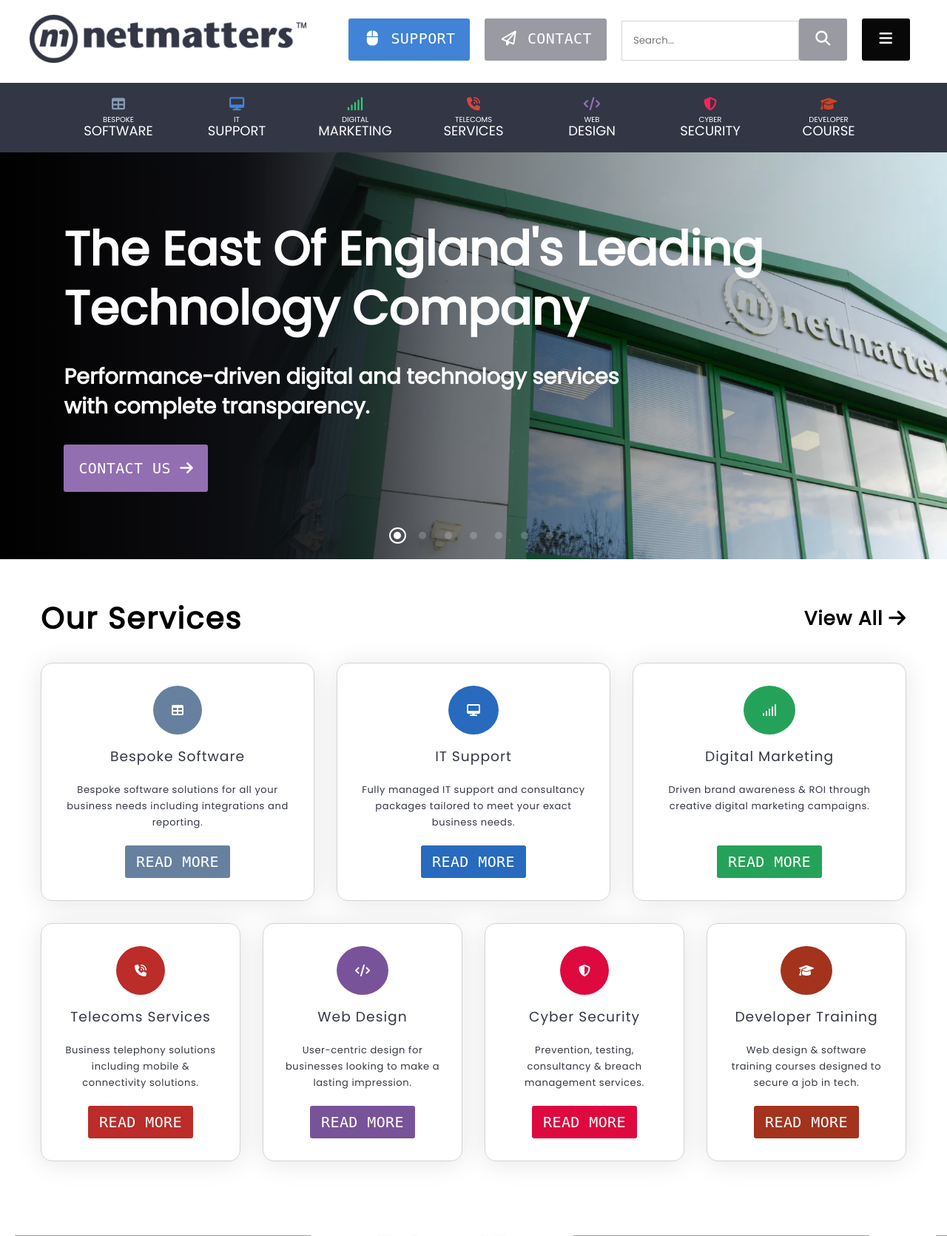
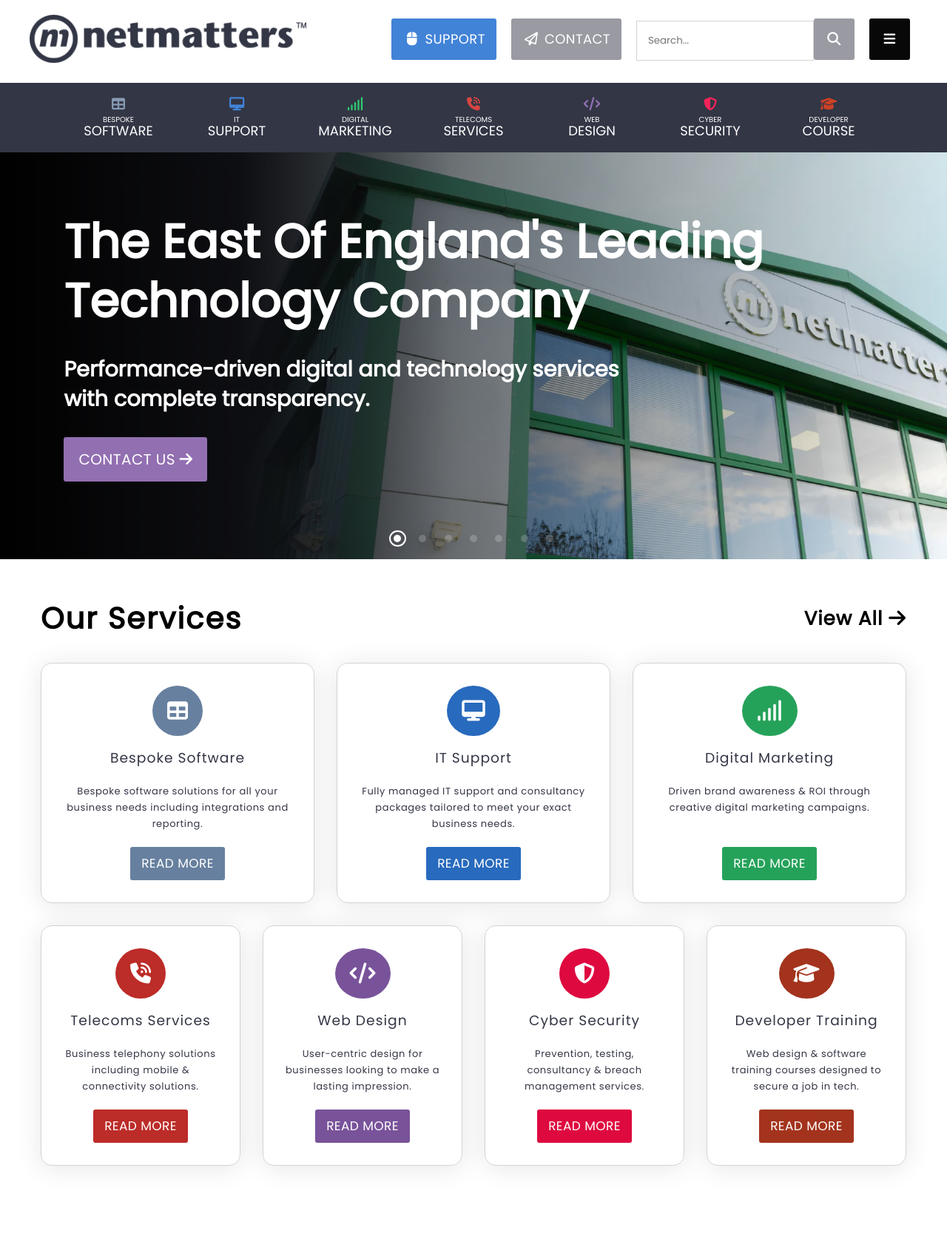
Before and after one commit to vargata/vargata.github.io, a PHP site: page / in a window 1280 px wide. Shown: the top 1671 px of the page at 74% size. Run offline with PHP 8.4, Linux system fonts and the light colour scheme; some libraries are stand-ins or nearby versions; grey boxes are pictures that could not be loaded.

Commit message:
button font fix

```diff
--- a/css/master.css
+++ b/css/master.css
@@ -2,9 +2,11 @@
   display: inline-block;
   text-transform: uppercase;
   font-family: Poppins,sans-serif;
+  padding: 5px 15px;
   letter-spacing: .4px;
+  line-height: 46px;
   font-weight: 400;
-  font: 20px monospace;
+  font-size: 18px;
   color: white;
   text-align: center;
   width: fit-content;
@@ -15,7 +17,6 @@
 .carousel_header {
   background: no-repeat center/cover url("../img/home-YLei.webp"), linear-gradient(to right, black 0%, white 100%);
   background-blend-mode: multiply;
-  position: relative;
   height: 550px;
   display: table-cell;
   vertical-align: middle;
@@ -24,8 +25,7 @@
 .carousel_header .carousel_buttons {
   width: 100%;
   display: block;
-  position: absolute;
-  bottom: 20px;
+  bottom: 40px;
   text-align: center;
 }
 
@@ -69,7 +69,9 @@
 }
 
 .carousel_content_container .contact_button {
-  padding: 20px;
+  padding: 5px 20px;
+  font-size: 20px;
+  line-height: 50px;
   background-color: #926fb1;
 }
 
@@ -915,7 +915,6 @@
 }
 
 .top_buttons_container .contact_button {
-  padding: 15px 20px;
   margin: 5px 10px;
   background-color: #999aa2;
 }
@@ -931,7 +930,6 @@
 }
 
 .top_buttons_container .support_button {
-  padding: 15px 20px;
   margin: 5px 10px;
   background-color: #4183d7;
 }
@@ -947,7 +945,6 @@
 }
 
 .top_buttons_container .menu_button {
-  padding: 15px 20px;
   margin: 5px 10px;
   background-color: #080808;
 }
@@ -961,7 +958,6 @@
 }
 
 .top_buttons_container .search_button {
-  padding: 15px 20px;
   margin: 5px 0px;
   background-color: #999aa2;
 }
@@ -1908,14 +1903,16 @@
 }
 
 .services_container .services_content1 i {
-  padding: 25px;
+  padding: 20px;
   border-radius: 50%;
+  font-size: 28px;
   background-color: #67809f;
   color: white;
 }
 
 .services_container .services_content1 span {
-  padding: 10px 15px;
+  font-size: 17px;
+  line-height: 35px;
   background-color: #67809f;
   color: white;
 }
@@ -1981,14 +1978,16 @@
 }
 
 .services_container .services_content2 i {
-  padding: 25px;
+  padding: 20px;
   border-radius: 50%;
+  font-size: 28px;
   background-color: #286abd;
   color: white;
 }
 
 .services_container .services_content2 span {
-  padding: 10px 15px;
+  font-size: 17px;
+  line-height: 35px;
   background-color: #286abd;
   color: white;
 }
@@ -2060,14 +2059,16 @@
 }
 
 .services_container .services_content3 i {
-  padding: 25px;
+  padding: 20px;
   border-radius: 50%;
+  font-size: 28px;
   background-color: #25a25a;
   color: white;
 }
 
 .services_container .services_content3 span {
-  padding: 10px 15px;
+  font-size: 17px;
+  line-height: 35px;
   background-color: #25a25a;
   color: white;
 }
@@ -2133,14 +2134,16 @@
 }
 
 .services_container .services_content4 i {
-  padding: 25px;
+  padding: 20px;
   border-radius: 50%;
+  font-size: 28px;
   background-color: #bc2c28;
   color: white;
 }
 
 .services_container .services_content4 span {
-  padding: 10px 15px;
+  font-size: 17px;
+  line-height: 35px;
   background-color: #bc2c28;
   color: white;
 }
@@ -2206,14 +2209,16 @@
 }
 
 .services_container .services_content5 i {
-  padding: 25px;
+  padding: 20px;
   border-radius: 50%;
+  font-size: 28px;
   background-color: #79539a;
   color: white;
 }
 
 .services_container .services_content5 span {
-  padding: 10px 15px;
+  font-size: 17px;
+  line-height: 35px;
   background-color: #79539a;
   color: white;
 }
@@ -2279,14 +2284,16 @@
 }
 
 .services_container .services_content6 i {
-  padding: 25px;
+  padding: 20px;
   border-radius: 50%;
+  font-size: 28px;
   background-color: #de093f;
   color: white;
 }
 
 .services_container .services_content6 span {
-  padding: 10px 15px;
+  font-size: 17px;
+  line-height: 35px;
   background-color: #de093f;
   color: white;
 }
@@ -2352,14 +2359,16 @@
 }
 
 .services_container .services_content7 i {
-  padding: 25px;
+  padding: 20px;
   border-radius: 50%;
+  font-size: 28px;
   background-color: #a3331d;
   color: white;
 }
 
 .services_container .services_content7 span {
-  padding: 10px 15px;
+  font-size: 17px;
+  line-height: 35px;
   background-color: #a3331d;
   color: white;
 }
--- a/scss/_carousel.scss
+++ b/scss/_carousel.scss
@@ -1,7 +1,6 @@
 .carousel_header{
 	background: no-repeat center/cover url("../img/home-YLei.webp"), linear-gradient(to right, black 0%, white 100%);
 	background-blend-mode: multiply;
-	position: relative;
 	height: 550px;
 	display: table-cell;
 	vertical-align: middle;
@@ -9,8 +8,7 @@
 	.carousel_buttons{
 		width: 100%;
 		display: block;
-		position: absolute;
-		bottom: 20px;
+		bottom: 40px;
 		text-align: center;
 
 		& span{
@@ -53,7 +51,9 @@
 
 	& .contact_button{
 		@extend %button;
-		padding: 20px;
+		padding: 5px 20px;
+		font-size: 20px;
+		line-height: 50px;
 		background-color: #926fb1;
 		&:hover{
 			background-color: darken(#926fb1, 3%);
@@ -70,7 +70,6 @@
 		font-size: 2.5rem;
 		line-height: 3rem;
 	}
-	font-family: Poppins,sans-serif;
 }
 
 .carousel_paragraph{
--- a/scss/_declarations.scss
+++ b/scss/_declarations.scss
@@ -22,9 +22,11 @@
 	display: inline-block;
 	text-transform: uppercase;
 	font-family: Poppins,sans-serif;
+	padding: 5px 15px;
 	letter-spacing: .4px;
+	line-height: 46px;
 	font-weight: 400;
-	font: 20px monospace;
+	font-size: 18px;
 	color: white;
 	text-align: center;
 	width: fit-content;
--- a/scss/_news.scss
+++ b/scss/_news.scss
@@ -100,8 +100,9 @@
 
 				.img_button{
 					@extend %button;
-					padding: 3px 8px;
+					padding: 5px 10px;
 					font-size: 13px;
+					line-height: 13px;
 					font-weight: 600;
 					letter-spacing: 1px;
 					border-radius: 0px;
@@ -140,7 +141,8 @@
 
 				span{
 					@extend %button;
-					padding: 10px 15px;
+					font-size: 17px;
+					line-height: 35px;
 					background-color: nth($news_colors, $i);
 					color: white;
 				}
--- a/scss/_newsletter.scss
+++ b/scss/_newsletter.scss
@@ -17,10 +17,9 @@
 
 		input[type="submit"]{
 			@extend %button;
-			padding: 10px;
+			font-size: 17px;
+			line-height: 35px;
 			background-color: #333645;
-			font-family: inherit;
-			font-size: 17px;
 		}
 
 		input[type="checkbox"]{
--- a/scss/_reviews.scss
+++ b/scss/_reviews.scss
@@ -73,8 +73,9 @@
 					@extend %button;
 					background-color: #272936;
 					margin-top: 20px;
+					line-height: 35px;
+					padding: 10px 30px;
 					border-radius: 5px;
-					padding: 15px 30px;
 
 					&:hover{
 						background-color: darken(#272936, 5%)
@@ -85,8 +86,9 @@
 					@extend %button;
 					background-color: #4387f6;
 					margin-top: 20px;
+					line-height: 35px;
+					padding: 10px 30px;
 					border-radius: 5px;
-					padding: 15px 30px;
 
 					&:hover{
 						background-color: darken(#4387f6, 5%)
@@ -97,8 +99,9 @@
 					@extend %button;
 					background-color: #009b69;
 					margin-top: 20px;
+					line-height: 35px;
+					padding: 10px 30px;
 					border-radius: 5px;
-					padding: 15px 30px;
 
 					&:hover{
 						background-color: darken(#009b69, 5%)
--- a/scss/_services.scss
+++ b/scss/_services.scss
@@ -132,15 +132,17 @@
 			}
 
 			i{
-				padding: 25px;
+				padding: 20px;
 				border-radius: 50%;
+				font-size: 28px;
 				background-color: nth($menu_bg_colors, $i);
 				color: white;
 			}
 
 			span{
 				@extend %button;
-				padding: 10px 15px;
+				font-size: 17px;
+				line-height: 35px;;
 				background-color: nth($menu_bg_colors, $i);
 				color: white;
 			}
--- a/scss/_topmenu.scss
+++ b/scss/_topmenu.scss
@@ -23,7 +23,6 @@
 	.mobile_search_button{
 		display: inline-block;
 		margin: 8px 0px;
-		font-size: 20px;
 		position: absolute;
 		right: 5px;
 
@@ -84,7 +83,6 @@
 			display: none;
 		}
 		@extend %button;
-		padding: 15px 20px;
 		margin: 5px 10px;
 		background-color: #999aa2;
 		&:hover{
@@ -97,7 +95,6 @@
 			display: none;
 		}
 		@extend %button;
-		padding: 15px 20px;
 		margin: 5px 10px;
 		background-color: #4183d7;
 		&:hover{
@@ -107,7 +104,6 @@
 
 	.menu_button{
 		@extend %button;
-		padding: 15px 20px;
 		margin: 5px 10px;
 		background-color: lighten(#000000, 3%);
 		&:hover{
@@ -124,7 +120,6 @@
 			display: none;
 		}
 		@extend %button;
-		padding: 15px 20px;
 		margin: 5px 0px;
 		background-color: #999aa2;
 		&:hover{
```
Also changed, not shown: other parts of css/master.css (+20 -14 lines).
